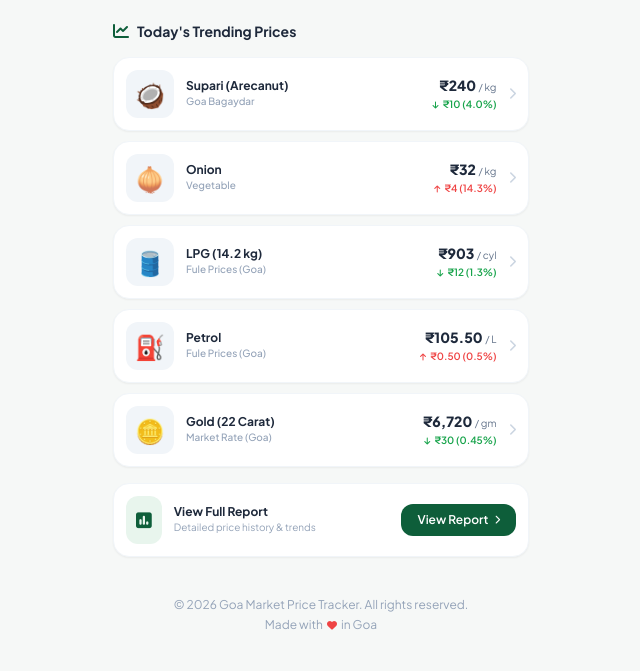
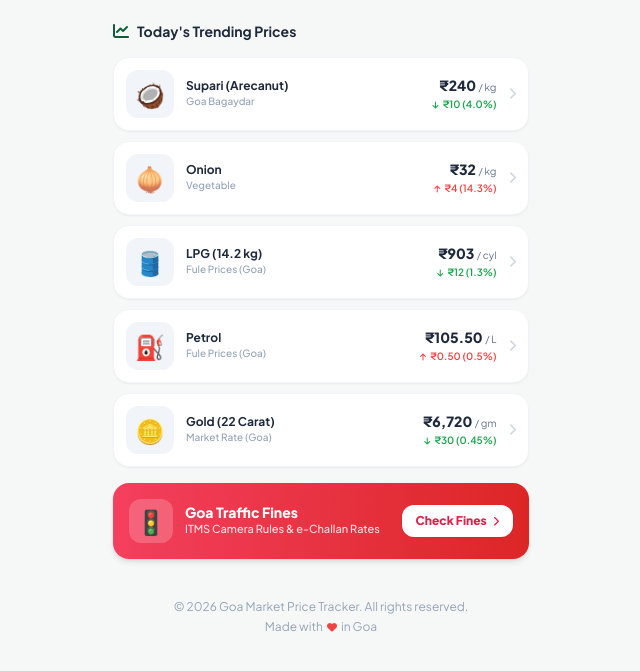
Before and after one commit to vikscan732-del/goa-market-pulse, a plain HTML site: page index.html in a window 1280 px wide. Shown: the part 265-936 px from the top of the page, without its empty margins (319-959 px from the left). Drawn offline with nearby package versions, Linux system fonts and the light colour scheme.

Commit message:
index.html

```diff
--- a/index.html
+++ b/index.html
@@ -126,22 +126,23 @@
             <!-- Dynamic items loaded via JavaScript from data.json -->
         </div>
 
-        <!-- View Full Report Banner -->
-        <div class="bg-white p-3 rounded-2xl border border-slate-100 flex items-center justify-between shadow-sm mt-4">
+        <!-- Traffic Fines Section Banner -->
+<div class="bg-gradient-to-r from-rose-500 to-red-600 rounded-2xl p-4 text-white shadow-md flex items-center justify-between mt-4">
     <div class="flex items-center gap-3">
-                <div class="bg-[#e8f5ed] text-[#0e5e3a] p-2.5 rounded-xl text-lg">
-                    <i class="fas fa-poll"></i>
+        <div class="w-11 h-11 bg-white/20 backdrop-blur-md rounded-xl flex items-center justify-center text-2xl">
+            🚦
         </div>
         <div>
-                    <h3 class="font-bold text-xs text-slate-800">View Full Report</h3>
-                    <p class="text-[10px] text-slate-400">Detailed price history & trends</p>
+            <h3 class="font-extrabold text-sm text-white leading-tight">Goa Traffic Fines</h3>
+            <p class="text-[11px] text-rose-100 font-medium">ITMS Camera Rules & e-Challan Rates</p>
         </div>
     </div>
-            <a href="#" class="bg-[#0e5e3a] text-white text-xs font-semibold px-4 py-2 rounded-xl flex items-center gap-1.5 hover:bg-emerald-900 transition">
-                <span>View Report</span>
-                <i class="fas fa-chevron-right text-[9px]"></i>
+    <a href="traffic.html" class="bg-white text-rose-600 hover:bg-rose-50 text-xs font-extrabold px-3.5 py-2 rounded-xl shadow-sm transition flex items-center gap-1.5 whitespace-nowrap">
+        <span>Check Fines</span>
+        <i class="fas fa-chevron-right text-[10px]"></i>
     </a>
 </div>
+
 
     </main>
 
```
Lines whose indentation alone changed are shown as unchanged.
